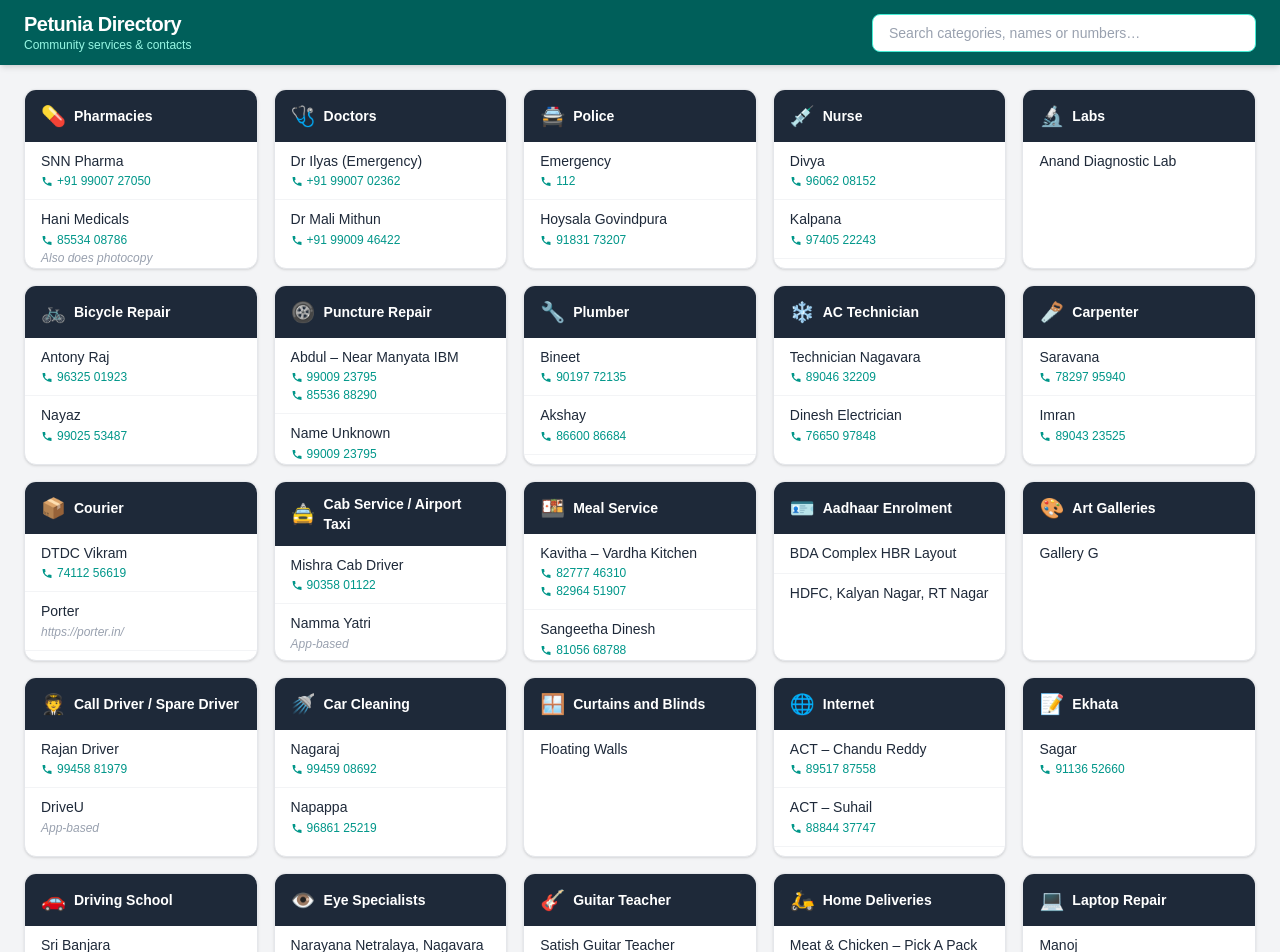
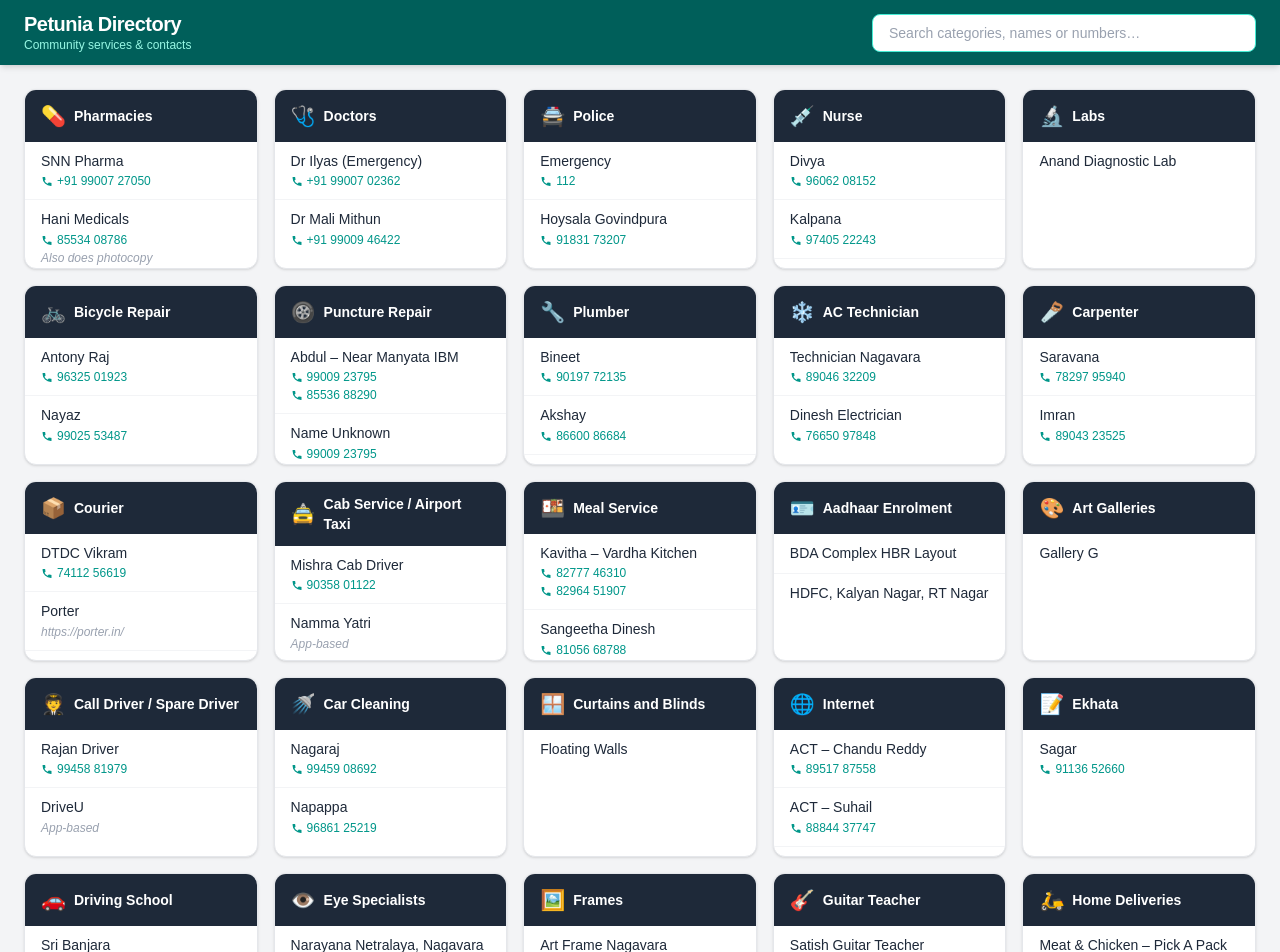
Before and after one commit to nanzwilly/petunia-directory, a Next.js app: page / in a window 1280 px wide. Shown: the top 952 px of the page. Built offline with nearby package versions, Linux system fonts and the light colour scheme.

Commit message:
Add Frames category with Art Frame Nagavara
Co-Authored-By: Claude Opus 4.6 <noreply@anthropic.com>

```diff
--- a/app/page.tsx
+++ b/app/page.tsx
@@ -50,6 +50,7 @@ function categoryIcon(category: string): string {
     "Driving School": "🚗",
     "Ekhata": "📝",
     "Eye Specialists": "👁️",
+    "Frames": "🖼️",
     "Guitar Teacher": "🎸",
     "Home Deliveries": "🛵",
     "Labs": "🔬",
--- a/app/test/page.tsx
+++ b/app/test/page.tsx
@@ -50,6 +50,7 @@ function categoryIcon(category: string): string {
     "Driving School": "🚗",
     "Ekhata": "📝",
     "Eye Specialists": "👁️",
+    "Frames": "🖼️",
     "Guitar Teacher": "🎸",
     "Home Deliveries": "🛵",
     "Labs": "🔬",
--- a/data/directory.json
+++ b/data/directory.json
@@ -109,6 +109,12 @@
       { "name": "Narayana Netralaya, Nagavara", "note": "" },
       { "name": "Dr Rekha Gyanchand – Orchard Eye Clinic", "phone": "99166 94358" },
       { "name": "Dr Balakrishna Shetty – Devi Eye Hospital, Koramangala", "note": "" }
+    ]
+  },
+  {
+    "category": "Frames",
+    "entries": [
+      { "name": "Art Frame Nagavara", "phone": "88844 74342" }
     ]
   },
   {
```
